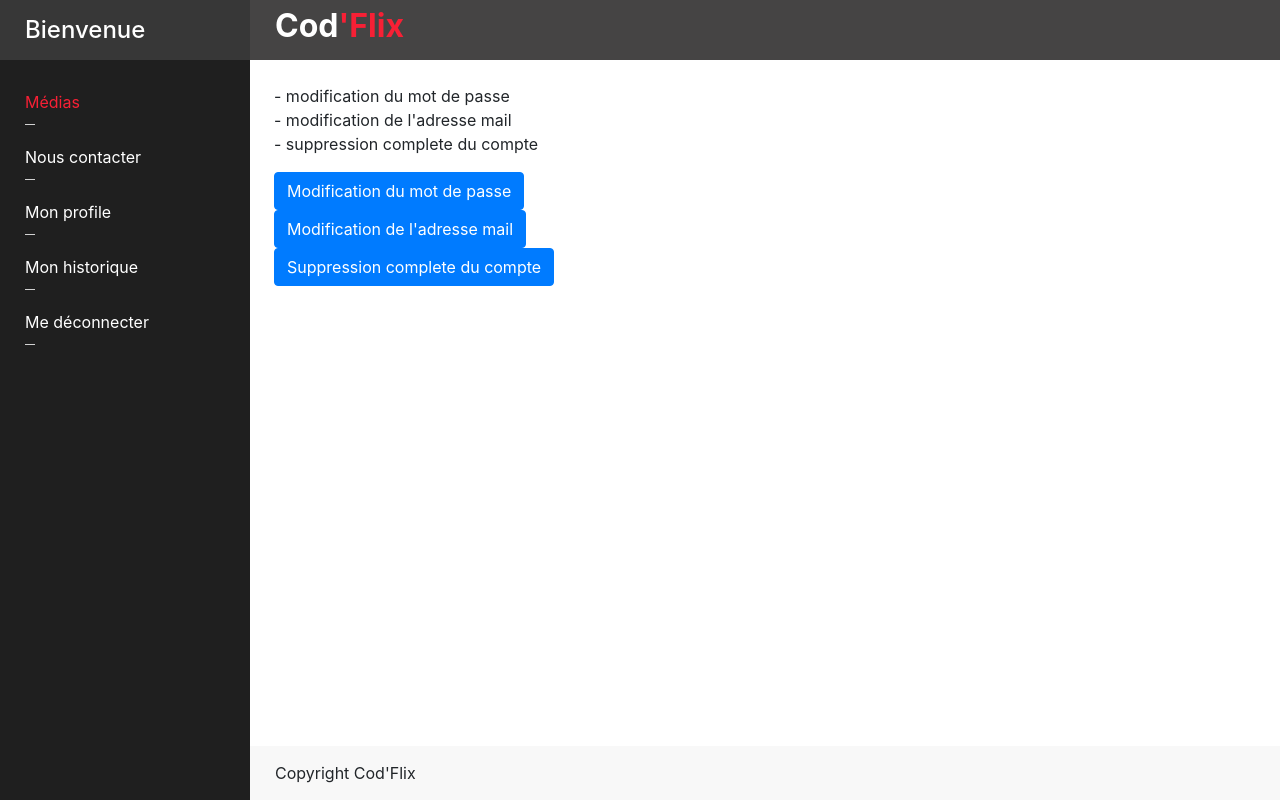
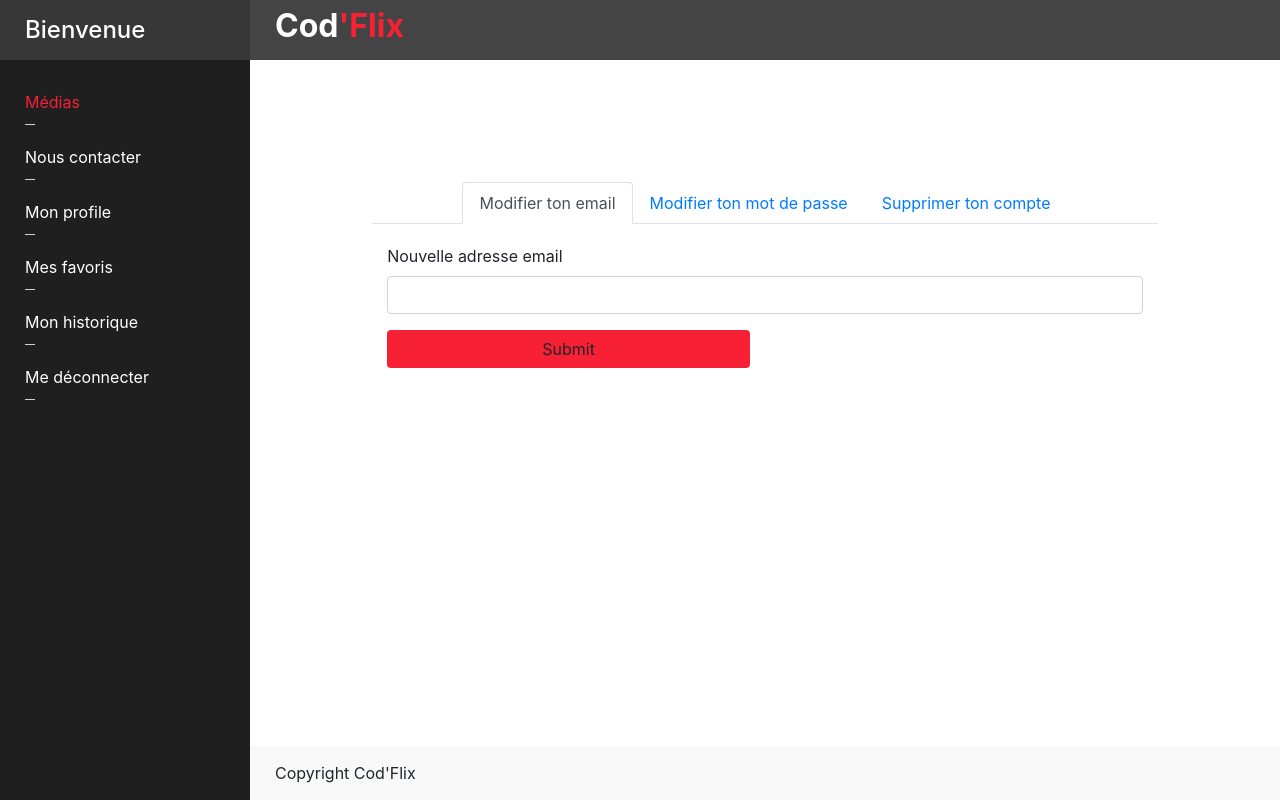
Before and after one commit to AntLef/ec-code, a PHP site: page /Coding/view/profileView.php in a window 1280 px wide. Run offline with PHP 8.4, Linux system fonts and the light colour scheme; some libraries are stand-ins or nearby versions.

Commit message:
Add page history & user profile page fonctionnal

```diff
--- a/controller/MediaController.php
+++ b/controller/MediaController.php
@@ -12,6 +12,10 @@ function mediaPage() {
 
     $search = isset( $_GET['title'] ) ? $_GET['title'] : null;
     $medias = Media::filterMedias( $search );
+
+    if ( isset( $_GET['like'] ) ):
+      Media::addFavorite( $_GET['like'], $_SESSION['user_id'] );
+    endif;
 
     require('view/mediaListView.php');
 
--- a/controller/signupController.php
+++ b/controller/signupController.php
@@ -26,6 +26,9 @@ function signupPage( $post ) {
 
           $user->createUser();
 
+          // function email verif
+          // emailConfirmation($userData['id']);
+
           header( 'location: index.php' );
 
         else:
--- a/view/dashboard.php
+++ b/view/dashboard.php
@@ -24,6 +24,7 @@
             <li class="<?= !isset( $_GET['action'] ) ? "active" : ""; ?>"><a href="/">Médias</a></li>
             <li><a href="index.php?action=contact">Nous contacter</a></li>
             <li class="<?= ( isset( $_GET['action'] ) && !strcmp( $_GET['action'], "profile" ) ) ? "active" : ""; ?>"><a href="index.php?action=profile">Mon profile</a></li>
+            <li class="<?= ( isset( $_GET['action'] ) && !strcmp( $_GET['action'], "favorite" ) ) ? "active" : ""; ?>"><a href="index.php?action=favorite">Mes favoris </a></li>
             <li class="<?= ( isset( $_GET['action'] ) && !strcmp( $_GET['action'], "history" ) ) ? "active" : ""; ?>"><a href="index.php?action=history">Mon historique</a></li>
             <li><a href="index.php?action=logout">Me déconnecter</a></li>
           </ul>
--- a/view/profileView.php
+++ b/view/profileView.php
@@ -1,53 +1,104 @@
 <?php ob_start(); ?>
 
-<p>
-    - modification du mot de passe<br>
-    - modification de l'adresse mail<br>
-    - suppression complete du compte
-</p>
 
-<div>
-    <button type="button" class="btn btn-primary" data-toggle="modal" data-target="#exampleModal" data-whatever="@mdo">Modification du mot de passe</button>
-</div>
-<div>
-    <button type="button" class="btn btn-primary" data-toggle="modal" data-target="#exampleModal" data-whatever="@fat">Modification de l'adresse mail</button>
-</div>
-<div>
-    <button type="button" class="btn btn-primary" data-toggle="modal" data-target="#exampleModal" data-whatever="@getbootstrap">Suppression complete du compte</button>
+
+<div class="container" style="padding: 10%" >
+
+
+    <ul class="nav nav-tabs justify-content-center" id="myTab" role="tablist">
+        <li class="nav-item">
+            <a class="nav-link active" id="email-tab" data-toggle="tab" href="#email" role="tab" aria-controls="email" aria-selected="true">Modifier ton email</a>
+        </li>
+        <li class="nav-item">
+            <a class="nav-link" id="password-tab" data-toggle="tab" href="#password" role="tab" aria-controls="password" aria-selected="false">Modifier ton mot de passe</a>
+        </li>
+        <li class="nav-item">
+            <a class="nav-link" id="account-tab" data-toggle="tab" href="#account" role="tab" aria-controls="account" aria-selected="false">Supprimer ton compte</a>
+        </li>
+    </ul>
+
+    <div class="tab-content" id="myTabContent">
+
+        <div class="tab-pane fade show active" id="email" role="tabpanel" aria-labelledby="email-tab">
+            <div class="container" style="margin-top: 20px" >
+
+                <form method="post" action="index.php?action=profile&submit=modify_email" class="custom-form">
+
+                    <div class="form-group">
+                        <label for="email">Nouvelle adresse email</label>
+                        <input type="email" name="email" value="" id="email" class="form-control" />
                     </div>
 
-<div class="modal fade" id="exampleModal" tabindex="-1" role="dialog" aria-labelledby="exampleModalLabel" aria-hidden="true">
-    <div class="modal-dialog" role="document">
-        <div class="modal-content">
-
-            <div class="modal-header">
-                <h5 class="modal-title" id="exampleModalLabel">New message</h5>
-                <button type="button" class="close" data-dismiss="modal" aria-label="Close">
-                <span aria-hidden="true">&times;</span>
-                </button>
+                    <div class="form-group">
+                        <div class="row">
+                            <div class="col-md-6">
+                                <input type="submit" name="Valider" class="btn btn-block bg-red" />
+                            </div>
+                        </div>
                     </div>
 
-            <div class="modal-body">
-                <form>
-                <div class="form-group">
-                    <label for="recipient-name" class="col-form-label">Recipient:</label>
-                    <input type="text" class="form-control" id="recipient-name">
+                    <span class="error-msg">
+                    <?= isset( $error_msg_1 ) ? $error_msg_1 : null; ?>
+                    </span>
+                    <span class="valid-msg">
+                    <?= isset( $valid_msg_1 ) ? $valid_msg_1 : null; ?>
+                    </span>
+                </form>
+
             </div>
-                <div class="form-group">
-                    <label for="message-text" class="col-form-label">Message:</label>
-                    <textarea class="form-control" id="message-text"></textarea>
-                </div>
-                </form>
         </div>
 
-            <div class="modal-footer">
-                <button type="button" class="btn btn-secondary" data-dismiss="modal">Close</button>
-                <button type="button" class="btn btn-primary">Send message</button>
+        <div class="tab-pane fade" id="password" role="tabpanel" aria-labelledby="password-tab">
+            <div class="container" style="margin-top: 20px" >
+
+                <form method="post" action="index.php?action=profile&submit=modify_password" class="custom-form">
+
+                    <div class="form-group">
+                        <label for="old_password">Ancien mot de passe</label>
+                        <input type="password" name="old_password" id="old_password" class="form-control" />
+                    </div>
+
+                    <div class="form-group">
+                        <label for="new_password">Nouveau mot de passe</label>
+                        <input type="password" name="new_password" id="new_password" class="form-control" />
+                    </div>
+
+                    <div class="form-group">
+                        <div class="row">
+                            <div class="col-md-6">
+                                <input type="submit" name="Valider" class="btn btn-block bg-red" />
+                            </div>
+                        </div>
+                    </div>
+
+                    <span class="error-msg">
+                    <?= isset( $error_msg_2 ) ? $error_msg_2 : null; ?>
+                    </span>
+                    <span class="valid-msg">
+                    <?= isset( $valid_msg_2 ) ? $valid_msg_2 : null; ?>
+                    </span>
+                </form>
+
+            </div>
+        </div>
+
+        <div class="tab-pane fade" id="account" role="tabpanel" aria-labelledby="account-tab">
+            <div class="container" style="margin-top: 20px" >
+
+                <a href="index.php?action=profile&submit=delete" >
+                    <button type="button" style="margin-bottom: 15px; margin-left: 15px;" class="btn btn-outline-danger" >Supprimer le compte</button>
+                </a>
+
+            </div>
         </div>
 
     </div>
+
 </div>
-</div>
+
+
+
+
 
 
 <?php $content = ob_get_clean(); ?>
```
Also changed, not shown: controller/favoriteController.php (added, +16 -0 lines), controller/profileController.php (+45 -0 lines), index.php (+7 -0 lines), model/media.php (+87 -0 lines), model/user.php (+87 -0 lines), view/favoriteView.php (added, +12 -0 lines), view/historyView.php (added, +11 -0 lines), view/mediaListView.php (+16 -1 lines), view/modifyUser/changeEmailView.php (added, +58 -0 lines), view/modifyUser/changePasswordView.php (added, +58 -0 lines), controller/historyController.php (renamed from controller/profileController copy.php), view/episodeMediaView.php (line endings or trailing spaces). Lines whose indentation alone changed are shown as unchanged.
